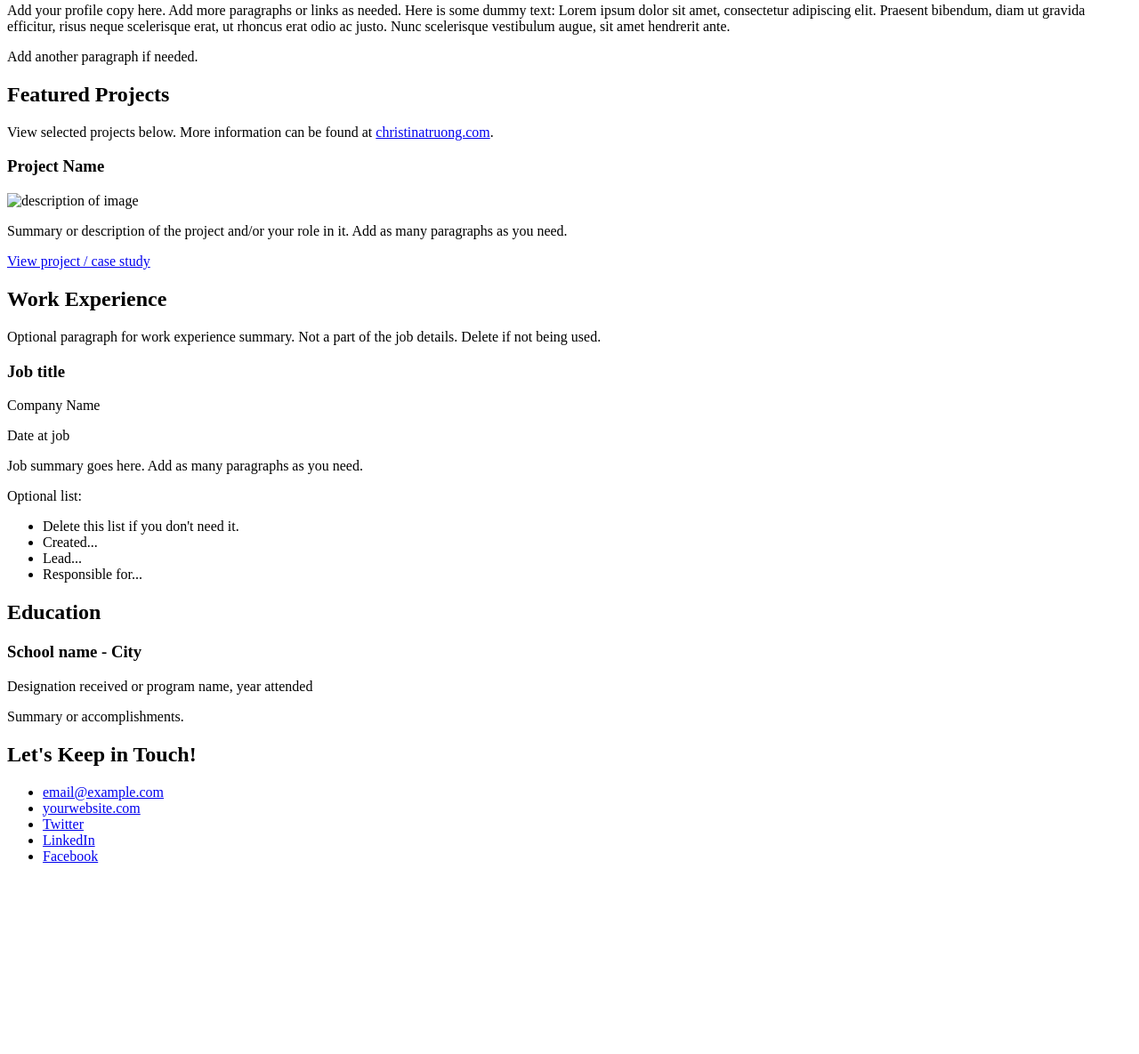
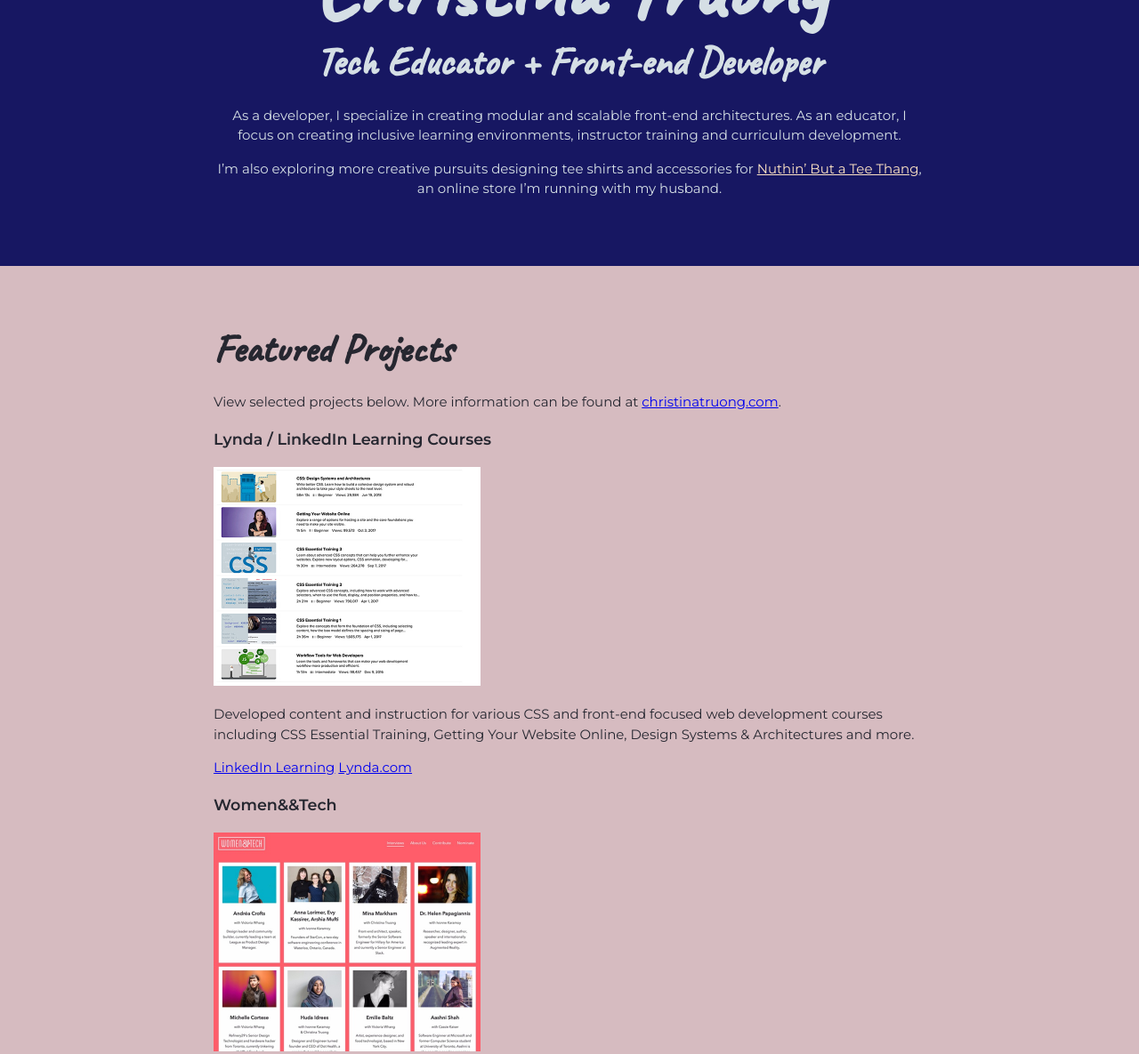
Before and after one commit to nadia-marchenko/CSS-Project, a plain HTML site: page index.html in a window 1280 px wide. Shown: the part 124-1309 px from the top of the page at 89% size. Before the commit the page ends 1112 px from the top, so only its background shows below. Drawn offline with Linux system fonts and the light colour scheme.

Commit message:
feat: add styles to projects, work experience, footer - grid,flexbox

```diff
--- /dev/null
+++ b/css/style.css
@@ -0,0 +1,94 @@
+/* Global styles
+------------------------*/
+body {
+  margin: 0;
+  color: #262730;
+  padding: 0;
+  font-family: 'Montserrat', sans-serif;
+  font-size: 15px;
+  line-height: 1.5;
+}
+
+img {
+  width: 300px;
+}
+
+h2 {
+  font-size: 45px;
+}
+
+h1 {
+  font-size: 100px;
+  line-height: 1;
+}
+
+h1, h2 {
+  margin: 0;
+  font-family: 'Caveat', cursive;
+}
+
+.content-wrap {
+  width: 800px;
+  margin: 0 auto;
+  padding: 60px 0;
+}
+
+/* Profile
+------------------------*/
+header {
+  color: #D5DFE5;
+  background-color: #171762;
+  text-align: center;
+}
+
+header p a {
+  color: bisque;
+}
+
+/* Projects
+------------------------*/
+.projects {
+  background-color: #D6BBC0;
+}
+
+/* Work experience
+------------------------*/
+.work-experience {
+  background-color: #D5DFE5;
+}
+
+.job-item {
+  display: grid;
+  grid-template-columns: 1fr 2fr;
+  column-gap: 20px;
+}
+
+/* Education
+------------------------*/
+.education {
+  background-color: #F3C0B9;
+}
+
+/* Contact Info
+------------------------*/
+footer {
+  background-color: #262730;
+  color: #D5DFE5;
+  text-align: center;
+}
+
+footer a {
+  color: bisque;
+}
+
+.contact-list {
+  display: flex;
+  justify-content: center;
+  list-style-type: none;
+  padding: 0;
+}
+
+.contact-list a {
+  padding: 15px;
+  display: inline-block;
+}
--- a/index.html
+++ b/index.html
@@ -3,81 +3,157 @@
   <head>
     <meta charset="UTF-8">
     <meta name="viewport" content="width=device-width, initial-scale=1.0">
-    <title>Add a relevant page title</title>
+    <title>Christina Truong, Tech Educator + Front-end Developer</title>
+    <link rel="stylesheet" href="css/style.css">
+    <link rel="preconnect" href="https://fonts.gstatic.com">
+    <link href="https://fonts.googleapis.com/css2?family=Caveat:wght@500&family=Montserrat:wght@300;400;600&display=swap" rel="stylesheet">
   </head>
   <body>
     <main>
       <!-- ***********************  ABOUT / PROFILE  *********************** -->
       <header>
-        <h1>Your Name</h1>
-        <h2>Job title or tagline</h2>
-
-        <p>Add your profile copy here. Add more paragraphs or links as needed. Here is some dummy text: Lorem ipsum dolor sit amet, consectetur adipiscing elit. Praesent bibendum, diam ut gravida efficitur, risus neque scelerisque erat, ut rhoncus erat odio ac justo. Nunc scelerisque vestibulum augue, sit amet hendrerit ante.</p>
-        <p>Add another paragraph if needed.</p>
+        <div class="content-wrap">
+          <h1>Christina Truong</h1>
+          <h2>Tech Educator + Front-end Developer</h2>
+          <p>As a developer, I specialize in creating modular and scalable front-end architectures. As an educator, I focus on creating inclusive learning environments, instructor training and curriculum development.</p>
+          <p>I’m also exploring more creative pursuits designing tee shirts and accessories for <a href="http://teethang.com" target="_blank">Nuthin’ But a Tee Thang</a>, an online store I’m running with my husband.</p>
+        </div>
         </header>
 
       <!-- ********************  PROJECTS / PORTFOLIO  ********************* -->
-      <section>
+      <section class="projects">
+        <div class="content-wrap">
           <h2>Featured Projects</h2>
           <p>View selected projects below. More information can be found at <a href="http://christinatruong.com">christinatruong.com</a>.</p>
 
-        <!-- Copy the whole <section> block to add more projects. -->
+          <!-- Project 1 -->
           <section>
-          <h3>Project Name</h3>
-          <img src="project-thumbnail.png" alt="description of image">
-          <p>Summary or description of the project and/or your role in it. Add as many paragraphs as you need.</p>
-          <a href="#" target="_blank">View project / case study</a>
+            <h3>Lynda / LinkedIn Learning Courses</h3>
+            <img src="images/project-courses.jpg" alt="description of image">
+            <p>Developed content and instruction for various CSS and front-end focused web development courses including CSS Essential Training, Getting Your Website Online, Design Systems & Architectures and more.</p>
+            <a href="https://www.linkedin.com/learning/instructors/christina-truong?u=2125562" target="_blank">LinkedIn Learning</a>
+            <a href="https://www.lynda.com/Christina-Truong/7842227-1.html">Lynda.com</a>
           </section>
-        <!-- End of Project block. -->
+
+          <!-- Project 2 -->
+          <section>
+            <h3>Women&&Tech</h3>
+            <img src="images/project-women-tech.jpg" alt="description of image">
+            <p>Women&&Tech was launched in 2012 to feature interviews with different women working in the tech industry. I became familiar with them when I was invited to be one of the interviewees! A few years later, I joined the team and helped with the relaunch of the site as the front-end architect.</p>
+            <a href="http://christinatruong.com/projects/women-and-tech-redesign.html" target="_blank">View the case study</a>
+          </section>
+
+          <!-- Project 3 -->
+          <section>
+            <h3>The Wire Ipsum</h3>
+            <img src="images/project-wire-ipsum.jpg" alt="description of image">
+            <p>After coming back from teaching a JavaScript workshop, I felt inspired to create something just for fun. I realized that of all the content/lorem ipsum generators available, there was nothing for HBO’s The Wire fans. I searched for <a href="http://thewireipsum.com" target="_blank">thewireipsum.com</a> domain and it was available! Generate some content for your projects today.</p>
+            <a href="http://thewireipsum.com" target="_blank">View live site</a>
+          </section>
+        </div>
       </section>
 
       <!-- ***********************  WORK EXPERIENCE  *********************** -->
-      <section>
+      <section class="work-experience">
+        <div class="content-wrap">
           <h2>Work Experience</h2>
-        <p>Optional paragraph for work experience summary. Not a part of the job details. Delete if not being used.</p>
+          <p>See my complete work history on <a href="https://www.linkedin.com/in/christinatruong/">LinkedIn</a>.</p>
 
-        <!-- Copy this whole <section> block to add more jobs. -->
-        <section>
-          <h3>Job title</h3>
-          <p>Company Name</p>
-          <p>Date at job</p>
-          <p>Job summary goes here. Add as many paragraphs as you need.</p>
-          <p>Optional list:</p>
+          <!-- Job 1 -->
+          <section class="job-item">
+            <div class="job-details">
+              <h3>Front-end Developer & Educator</h3>
+              <p>Christina Truong Consulting Inc.</p>
+              <p>January 2012-Present</p>
+            </div>
+            <div class="job-summery">
+              <p>Provides various front-end related services ranging from development work, speaking engagements, instructor training, workshops, and curriculum development. See more at  <a href="http://christinatruong.com">christinatruong.com</a>.</p>
+            </div>
+          </section>
+
+          <!-- Job 2 -->
+          <section class="job-item">
+            <div class="job-details">
+              <h3>Director of Curriculum</h3>
+              <p>Ladies Learning Code</p>
+              <p>July 2014 - February 2016</p>
+            </div>
+            <div class="job-summary">
+              <p>Managed all curriculum for the adult programs. Created teaching materials and implemented instructor training across 20+ Canadian chapters.</p>
+              <p>Key contributions:</p>
               <ul>
-            <li>Delete this list if you don't need it.</li>
-            <li>Created...</li>
-            <li>Lead...</li>
-            <li>Responsible for...</li>
+                <li>Overhauled the curriculum and standardized the content and delivery.
+                  <ul>
+                    <li>Created 9 new workshops focusing on HTML, CSS, JavaScript, jQuery, Wordpress and Responsive Web Design.</li>
+                    <li>Created all Hackapalooza content (2 day conference style event) consisting of 2-4 hour workshop sessions.</li>
+                    <li>Created interactive slide deck template for consistent national workshop branding.</li>
+                    <li>Developed the Digital Skills part-time program curriculum.</li>
                   </ul>
+                </li>
+                <li>Provided training for all instructors focusing on creating an inclusive and engaging learning environment.</li>
+                <li>Maintained the ladieslearningcode.com website.</li>
+                <li>Volunteer lead instructor from 2011-2014 for Toronto workshops and several chapter launches.</li>
+              </ul>
+            </div>
           </section>
-        <!-- End of Job block. -->
+
+          <!-- Job 3 -->
+          <section class="job-item">
+            <div class="job-details">
+              <h3>Lead Front-End Developer</h3>
+              <p>Field iD</p>
+              <p>March 2013 - February 2014</p>
+            </div>
+            <div class="job-summary">
+              <p>Lead the front-end development for the in-house safety inspection software.</p>
+              <p>Key contributions:</p>
+              <ul>
+                <li>Responsible for setting code standards for the front-end development.</li>
+                <li>Created a fully customized front-end framework, including the UI/UX design.</li>
+                <li>Standardized the site architecture and design.</li>
+              </ul>
+            </div>
+          </section>
+        </div>
       </section>
 
       <!-- ******************  EDUCATION & CERTIFICATIONS ****************** -->
-      <section>
+      <section class="education">
+        <div class="content-wrap">
           <h2>Education</h2>
 
-        <!-- Copy this whole <section> block to add more schools. -->
           <section>
-          <h3>School name - City</h3>
-          <p>Designation received or program name, year attended</p>
-          <p>Summary or accomplishments.</p>
+            <h3>Seneca College - Toronto, ON</h3>
+            <p>Webmaster Content Site Design Certificate, 2006</p>
+            <p>14 week full-time program covering HTML, CSS, Flash, Photoshop, PHP and JavaScript.</p>
           </section>
-        <!-- End of School block. -->
+
+          <section>
+            <h3>York University - Toronto, ON</h3>
+            <p>Bachelor of Arts with Honours, 2001-2005</p>
+            <p>Double Major in Communications & Psychology.</p>
+          </section>
+
+          <section>
+            <h3>San Jose State University - San Jose, CA</h3>
+            <p>General Studies, 2000</p>
+          </section>
+        </div>
       </section>
 
       <!-- *****************  CONTACT INFO / SOCIAL MEDIA  ***************** -->
       <footer>
+        <div class="content-wrap">
           <h2>Let's Keep in Touch!</h2>
 
           <!-- Social media and contact links. Add or remove any networks. -->
-        <ul>
+          <ul class="contact-list">
             <li><a href="mailto:email@example.com">email@example.com</a></li>
-          <li><a href="http://yourwebsite.com" target="_blank">yourwebsite.com</a></li>
-          <li><a href="#" target="_blank">Twitter</a></li>
+            <li><a href="http://christinatruong.com" target="_blank">christinatruong.com</a></li>
+            <li><a href="http://twitter.com/christinatruong" target="_blank">Twitter</a></li>
             <li><a href="#" target="_blank">LinkedIn</a></li>
-          <li><a href="#" target="_blank">Facebook</a></li>
           </ul>
+        </div>
       </footer>
     </main>
   </body>
```
Also changed, not shown: images/project-courses.jpg (added), images/project-wire-ipsum.jpg (added), images/project-women-tech.jpg (added). Lines whose indentation alone changed are shown as unchanged.
